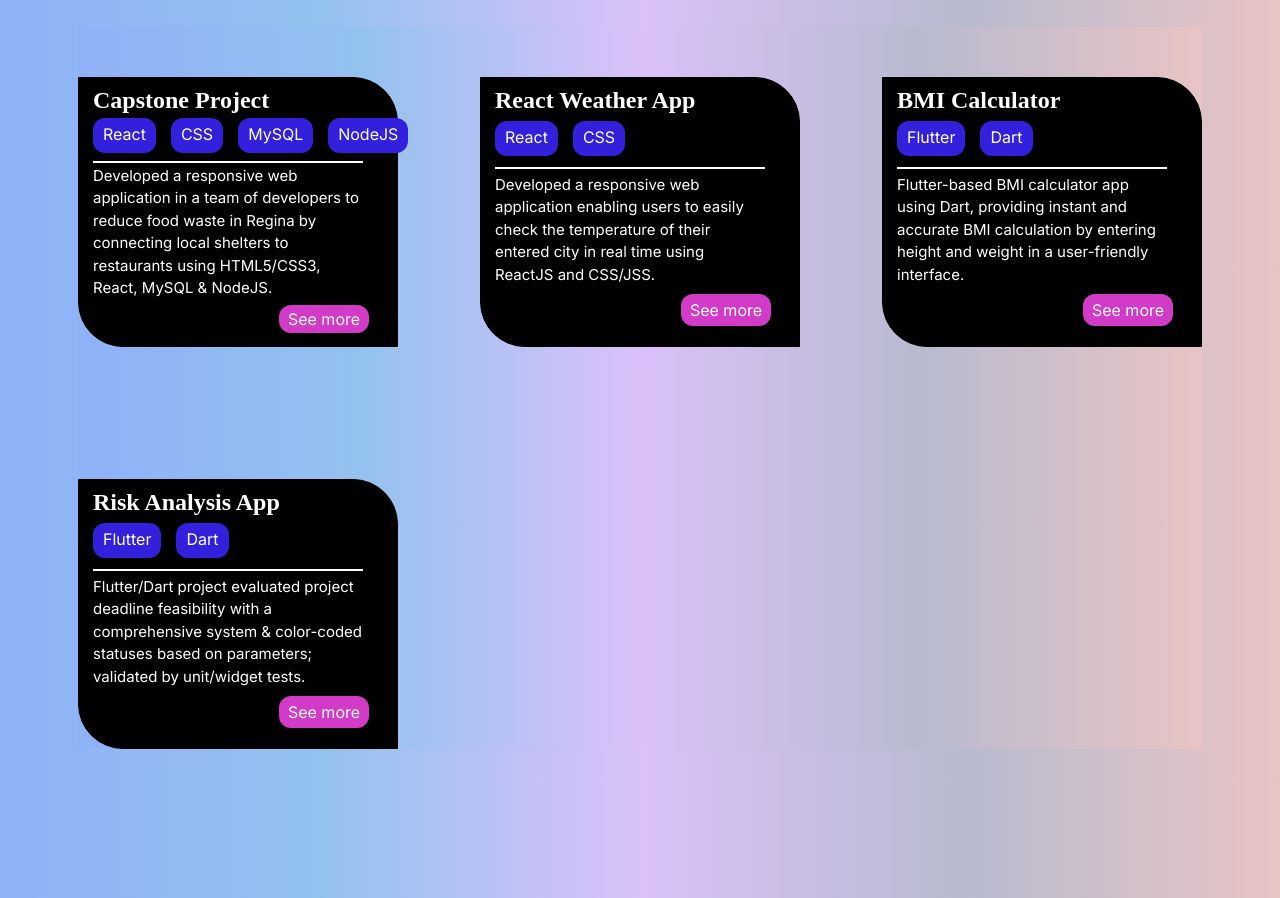
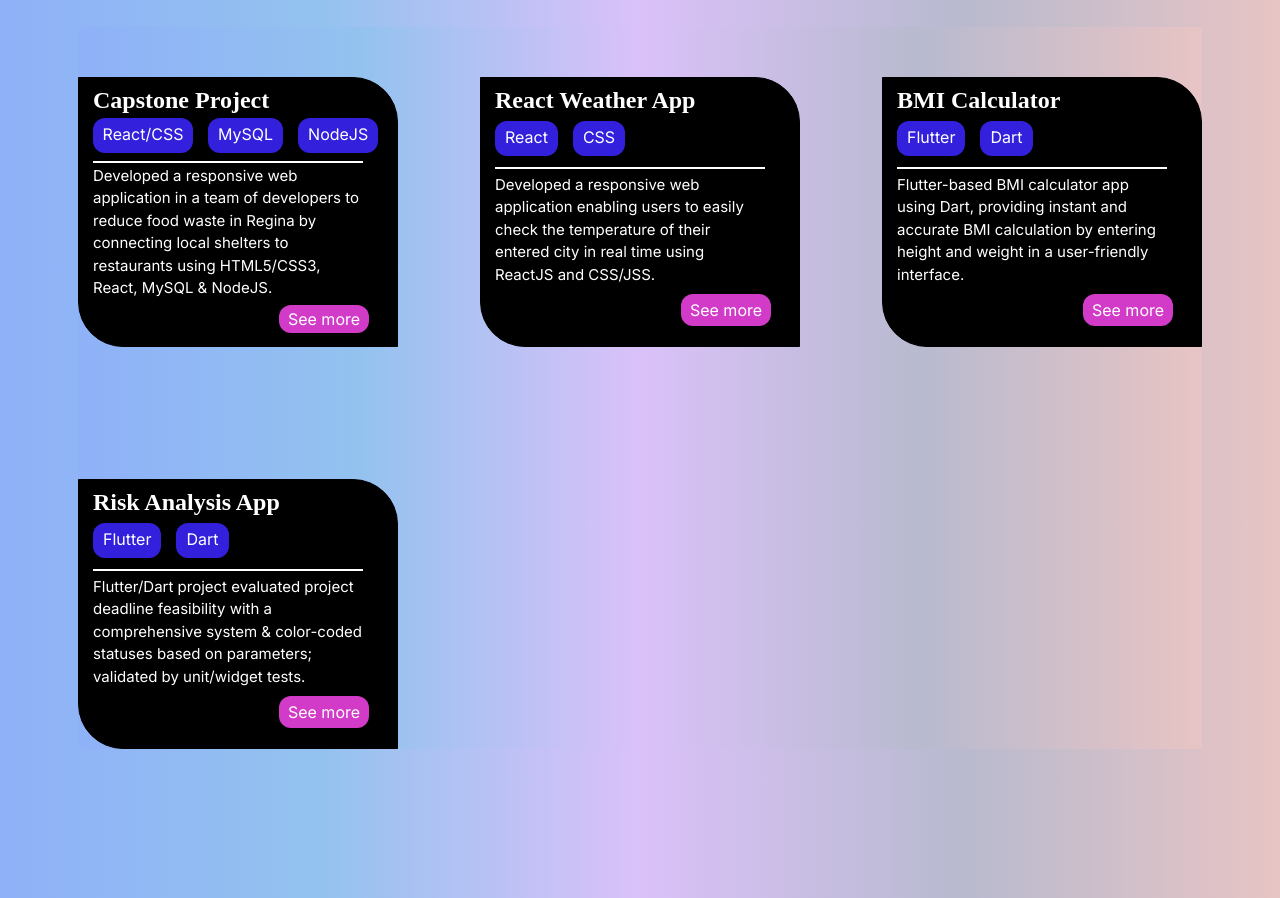
Before and after one commit to FaizahKolapo/FaizahKolapo.github.io, a website built with Parcel: page index.html in a window 1280 px wide. Shown: the part 1763-2661 px from the top of the page. Built offline with nearby package versions, Linux system fonts and the light colour scheme.

Commit message:
Update index.html

```diff
--- a/index.html
+++ b/index.html
@@ -103,10 +103,7 @@
             <h3 class="project-head">Capstone Project</h3>
             <div class="tech-used">
               <div class="tech-container">
-                <p class="tech-text">React</p>
-              </div>
-              <div class="tech-container">
-                <p class="tech-text">CSS</p>
+                <p class="tech-text">React/CSS</p>
               </div>
               <div class="tech-container">
                 <p class="tech-text">MySQL</p>
```
